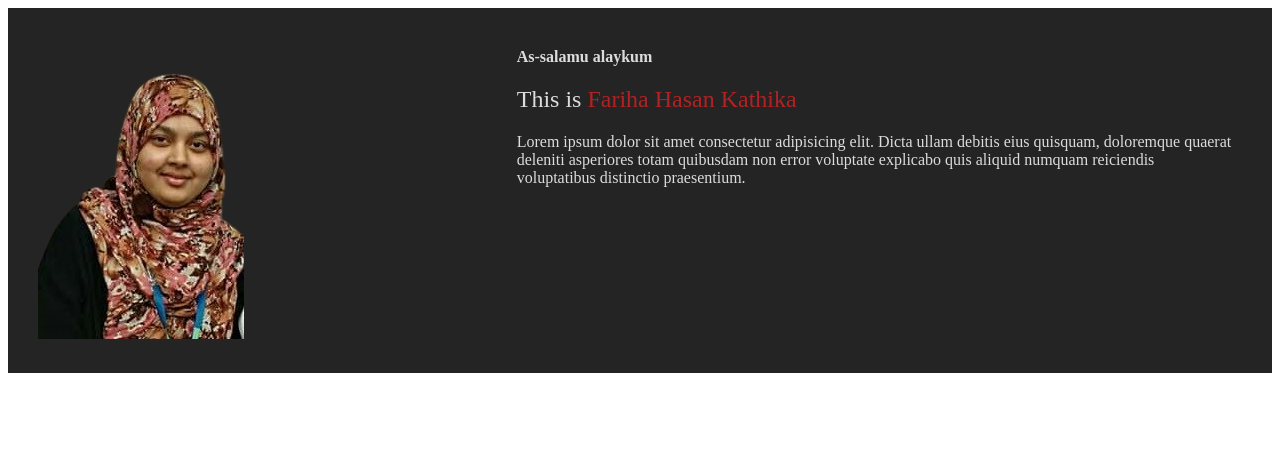
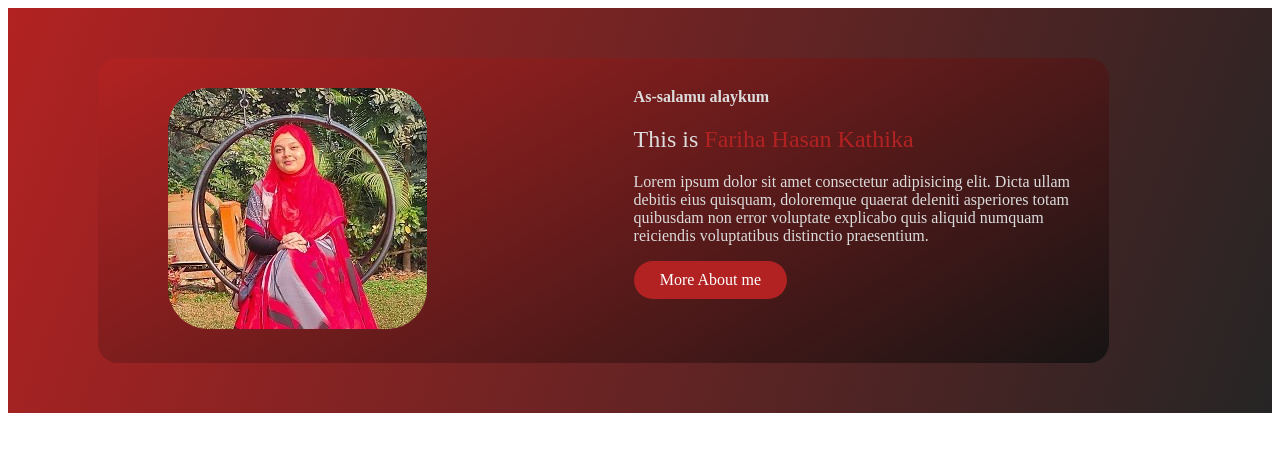
Before and after one commit to fhkathika/Practice7-5-21, a plain HTML site: page index.html in a window 1280 px wide. Drawn offline with Linux system fonts and the light colour scheme.

Commit message:
intro-part

```diff
--- a/index.html
+++ b/index.html
@@ -12,16 +12,19 @@
     <title>Practice Portfolio</title>
 </head>
 <section class="intro-part">
+    <div class="background-color">
     <div class="half-width-image">
-        <img src="images/myimage-2.png" alt="">
+        <img class="image-decoration" src="images/amr-img3.jpg" alt="">
     </div>
 
-    <div class="half-width-text">
+    <div class="half-width-image">
         <Strong class="greeting">As-salamu alaykum</Strong>
         <h1 class="name-size"> This is <span class="name-color">Fariha Hasan Kathika</span></h1>
-        <p>Lorem ipsum dolor sit amet consectetur adipisicing elit. Dicta ullam debitis eius quisquam, doloremque quaerat deleniti asperiores totam quibusdam non error voluptate explicabo quis aliquid numquam reiciendis voluptatibus distinctio praesentium.</p>
+        <p >Lorem ipsum dolor sit amet consectetur adipisicing elit. Dicta ullam debitis eius quisquam, doloremque quaerat deleniti asperiores totam quibusdam non error voluptate explicabo quis aliquid numquam reiciendis voluptatibus distinctio praesentium.</p>
+        <a class="about-btn" href="https://www.linkedin.com/in/fariha-hasan-2a48b5199/">More About me</a>
 
-    </div>
+</div>
+</div>
 </section>
 
 <body>
--- a/style.css
+++ b/style.css
@@ -3,11 +3,11 @@
 }
 .intro-part{
 background-repeat: no-repeat;
-background-color: rgba(20, 19, 19, 0.925);
+background: linear-gradient(110deg,firebrick,rgba(20, 19, 19, 0.925));
 display: flex;
 }
 .half-width-image{
-    width: 40%;
+    width: 50%;
     color: gainsboro;
     margin: 30px;
 }
@@ -17,10 +17,37 @@ display: flex;
 .half-width-text{
     width: 70%;
     color: gainsboro;
-    margin: 40px;
+    margin: 30px;
 }
 
 
 .name-color{
     color: firebrick;
 }
+.about-btn{
+    color: white;
+    display: inline-block;
+    text-decoration: none;
+    background-color: firebrick ;
+    width: 30%;
+    padding: 10px ;
+    text-align: center;
+    border-radius: 20px;
+
+}
+.image-decoration{
+    border-radius: 40px;
+    margin-left: 40px;
+}
+.background-color{
+   border-radius: 20px;
+    background: linear-gradient(150deg,firebrick,rgba(20, 19, 19, 0.925));
+    box-shadow: 10px ,white;
+    background-position: center;
+    width: 80%;
+    display: flex;
+    background-repeat: no-repeat;
+    margin: 50px 0 50px 90px;
+
+
+}
```
Also changed, not shown: images/amr-img3.jpg (added).
